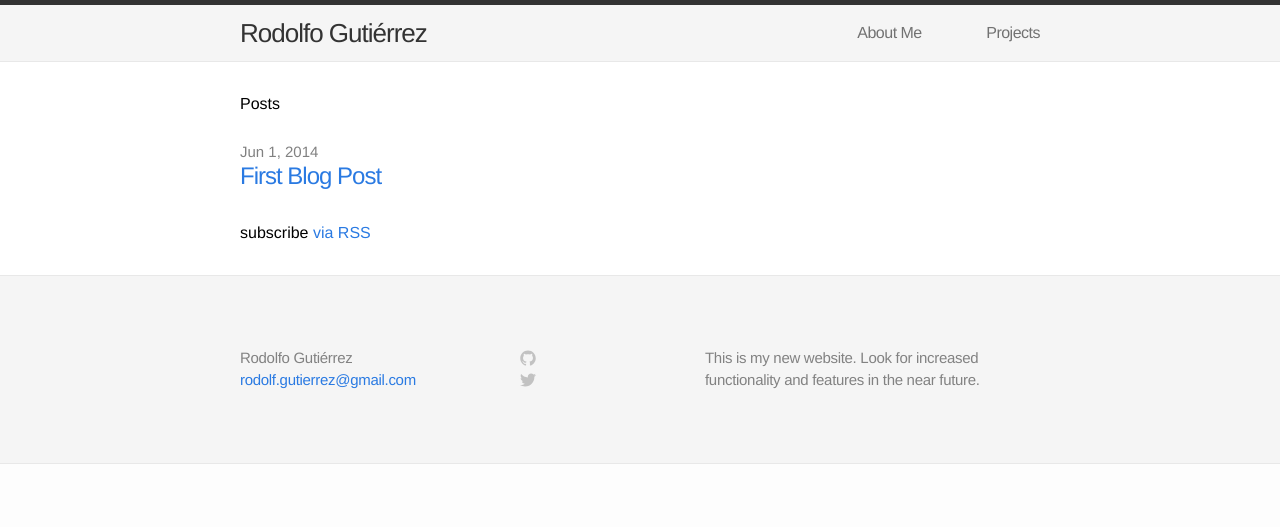
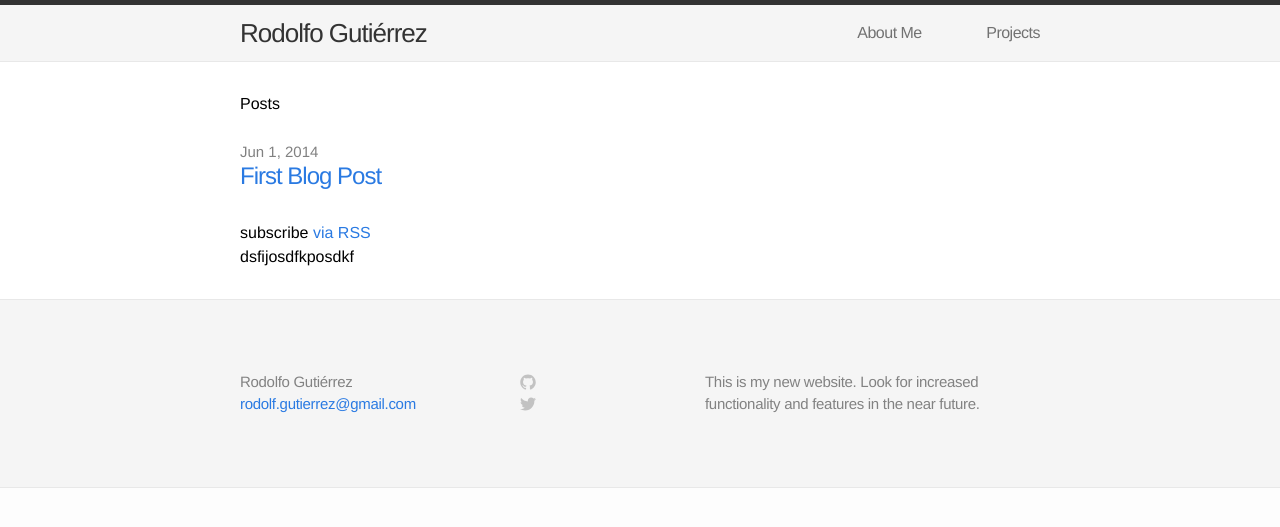
Before and after one commit to gutzrodolfo/arwedding.love, a Jekyll site: the page built from index.html, in a window 1280 px wide. Shown: the top 527 px of the page. Built offline with Jekyll 4.4.1, drawn with Linux system fonts in a browser that asks for light colours.

Commit message:
Changes to home page

```diff
--- a/index.html
+++ b/index.html
@@ -18,3 +18,7 @@ layout: default
   <p class="rss-subscribe">subscribe <a href="{{ "/feed.xml" | prepend: site.baseurl }}">via RSS</a></p>
 
 </div>
+
+<div class="home col-2">
+dsfijosdfkposdkf
+</div>
```
